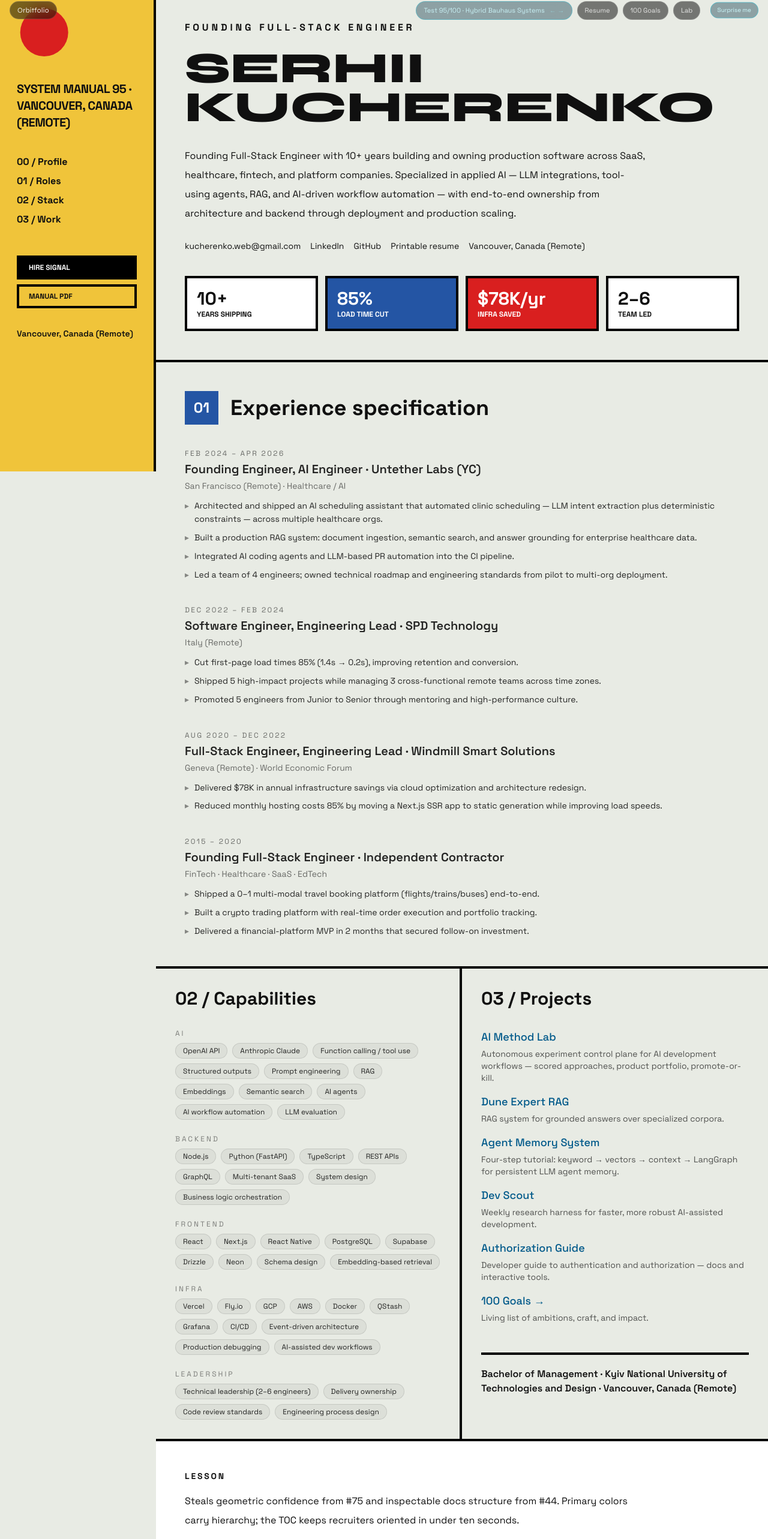
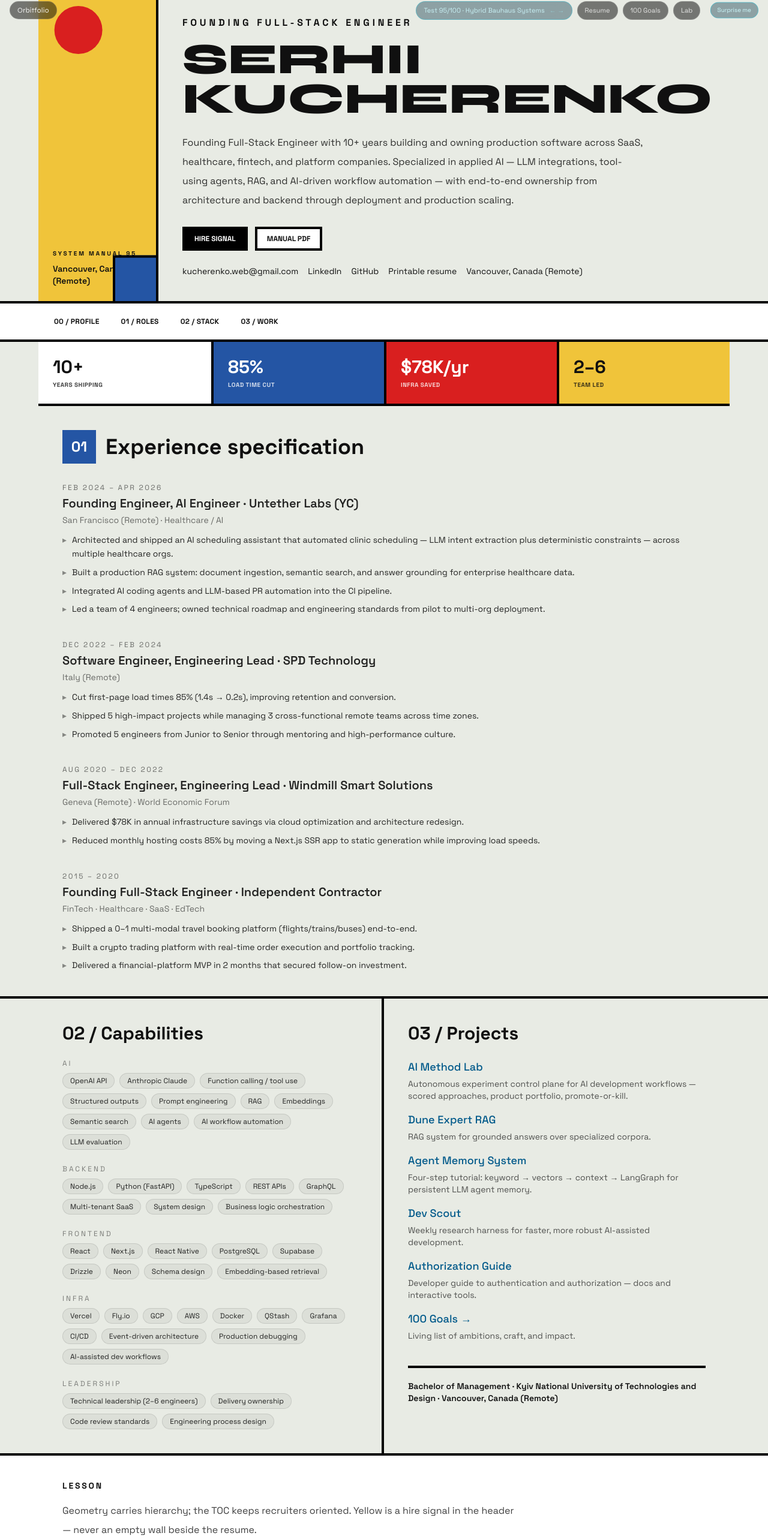
Before and after one commit to serhii-kucherenko/orbitfolio, a Next.js app: page / in a window 1280 px wide. Shown: the part 14-2580 px from the top of the page at 60% size. Built offline with nearby package versions, Linux system fonts and the light colour scheme.

Commit message:
Fixed the broken yellow sidebar on the Bauhaus homepage
Yellow now stays a header accent instead of an empty wall next to the resume.

```diff
--- a/src/variants/V95HybridBauhausSystems.tsx
+++ b/src/variants/V95HybridBauhausSystems.tsx
@@ -18,28 +18,35 @@ export function Variant() {
 
   return (
     <SmoothScroll>
-      <main className="min-h-screen bg-[#e8ebe4] text-[#101010] overflow-x-hidden">
-      <div className="grid min-h-screen lg:grid-cols-[260px_1fr]">
-        <aside className="border-b-4 border-black bg-[#f0c43a] p-7 lg:sticky lg:top-0 lg:h-screen lg:border-b-0 lg:border-r-4">
+      <main className="min-h-screen overflow-x-hidden bg-[#e8ebe4] text-[#101010]">
+        <header className="border-b-4 border-black">
+          <div className="mx-auto grid max-w-6xl lg:grid-cols-[200px_1fr]">
+            <div className="relative flex min-h-[200px] flex-col justify-between overflow-hidden border-b-4 border-black bg-[#f0c43a] p-6 lg:min-h-0 lg:border-b-0 lg:border-r-4">
               <motion.div
                 aria-hidden
-            className="size-20 rounded-full bg-[#d91f1f]"
-            animate={reduce ? undefined : { x: [0, 28, 0] }}
+                className="size-16 rounded-full bg-[#d91f1f] sm:size-20"
+                animate={reduce ? undefined : { x: [0, 18, 0] }}
                 transition={{ duration: 5, repeat: Infinity, ease: "easeInOut" }}
               />
-          <h2 className="mt-10 text-xl font-black uppercase tracking-tight">System manual 95 · {cv.location}</h2>
-          <nav className="mt-10 space-y-2 font-bold">
-            {toc.map((item) => (
-              <a
-                key={item.id}
-                href={`#${item.id}`}
-                className="block hover:underline focus-visible:outline focus-visible:outline-2 focus-visible:outline-offset-2 focus-visible:outline-black"
-              >
-                {item.label}
-              </a>
-            ))}
-          </nav>
-          <div className="mt-12 flex flex-col gap-2">
+              <div>
+                <p className="mt-8 text-[10px] font-black uppercase tracking-[0.28em]">System manual 95</p>
+                <p className="mt-2 text-sm font-semibold">{cv.location}</p>
+              </div>
+              <motion.div
+                aria-hidden
+                className="absolute -bottom-6 -right-6 size-24 border-4 border-black bg-[#2455a4]"
+                animate={reduce ? undefined : { y: [0, -10, 0] }}
+                transition={{ duration: 3.2, repeat: Infinity, ease: "easeInOut" }}
+              />
+            </div>
+
+            <div id="profile" className="scroll-mt-24 p-6 sm:p-10">
+              <p className="font-bold uppercase tracking-[0.3em]">{cv.title}</p>
+              <h1 className="mt-4 font-[family-name:var(--font-display)] text-4xl font-black uppercase leading-[0.92] sm:text-6xl lg:text-7xl">
+                {cv.name}
+              </h1>
+              <p className="mt-6 max-w-3xl text-base leading-8 text-black/80">{cv.summary}</p>
+              <div className="mt-7 flex flex-wrap gap-3">
                 <a
                   href={`mailto:${cv.email}`}
                   className="inline-block border-4 border-black bg-black px-4 py-2 text-xs font-black uppercase text-white focus-visible:outline focus-visible:outline-2 focus-visible:outline-offset-2 focus-visible:outline-black"
@@ -48,61 +55,83 @@ export function Variant() {
                 </a>
                 <a
                   href="/resume"
-              className="inline-block border-4 border-black px-4 py-2 text-xs font-black uppercase focus-visible:outline focus-visible:outline-2 focus-visible:outline-offset-2 focus-visible:outline-black"
+                  className="inline-block border-4 border-black bg-white px-4 py-2 text-xs font-black uppercase focus-visible:outline focus-visible:outline-2 focus-visible:outline-offset-2 focus-visible:outline-black"
                 >
                   Manual PDF
                 </a>
               </div>
-          <p className="mt-8 text-sm font-semibold">{cv.location}</p>
-        </aside>
+              <ContactRow className="mt-6" />
+            </div>
+          </div>
 
-        <div>
-          <header id="profile" className="scroll-mt-4 border-b-4 border-black p-8 md:p-12">
-            <p className="font-bold uppercase tracking-[0.3em]">{cv.title}</p>
-            <h1 className="mt-6 font-[family-name:var(--font-display)] text-5xl font-black uppercase leading-[0.9] sm:text-7xl">
-              {cv.name}
-            </h1>
-            <p className="mt-8 max-w-3xl text-base leading-8">{cv.summary}</p>
-            <ContactRow className="mt-7" />
-            <div className="mt-10 grid grid-cols-2 gap-3 sm:grid-cols-4">
+          <nav className="border-t-4 border-black bg-white">
+            <div className="mx-auto flex max-w-6xl flex-wrap gap-1 p-2 sm:gap-2 sm:p-3">
+              {toc.map((item) => (
+                <a
+                  key={item.id}
+                  href={`#${item.id}`}
+                  className="border-2 border-transparent px-3 py-2 text-xs font-black uppercase tracking-wide hover:border-black hover:bg-[#f0c43a] focus-visible:outline focus-visible:outline-2 focus-visible:outline-offset-2 focus-visible:outline-black"
+                >
+                  {item.label}
+                </a>
+              ))}
+            </div>
+          </nav>
+        </header>
+
+        <section className="mx-auto grid max-w-6xl grid-cols-2 gap-0 border-b-4 border-black sm:grid-cols-4">
           {cv.highlights.map((h, i) => {
-                const fills = ["bg-white", "bg-[#2455a4] text-white", "bg-[#d91f1f] text-white", "bg-white"];
+            const fills = ["bg-white", "bg-[#2455a4] text-white", "bg-[#d91f1f] text-white", "bg-[#f0c43a]"];
             return (
-                  <div key={h.label} className={`border-4 border-black p-4 ${fills[i]}`}>
+              <motion.div
+                key={h.label}
+                initial={reduce ? false : { opacity: 0, y: 10 }}
+                whileInView={{ opacity: 1, y: 0 }}
+                viewport={{ once: true }}
+                transition={{ delay: reduce ? 0 : i * 0.05 }}
+                className={`border-black p-5 sm:p-6 ${fills[i]} ${i % 2 === 1 ? "border-l-4" : ""} ${i > 1 ? "border-t-4 sm:border-t-0" : ""} ${i === 2 ? "sm:border-l-4" : ""} ${i === 3 ? "border-l-4" : ""}`}
+              >
                 <p className="text-3xl font-black">{h.value}</p>
-                    <p className="text-xs font-bold uppercase">{h.label}</p>
-                  </div>
+                <p className="mt-1 text-[10px] font-bold uppercase tracking-wider opacity-80">{h.label}</p>
+              </motion.div>
             );
           })}
-            </div>
-          </header>
+        </section>
 
-          <section id="roles" className="scroll-mt-4 border-b-4 border-black p-8 md:p-12">
-            <div className="mb-10 flex items-center gap-5">
-              <span className="grid size-14 place-items-center bg-[#2455a4] text-2xl font-black text-white">01</span>
-              <h2 className="text-3xl font-black sm:text-4xl">Experience specification</h2>
+        <section id="roles" className="scroll-mt-24 border-b-4 border-black">
+          <div className="mx-auto max-w-6xl p-6 sm:p-10">
+            <div className="mb-8 flex items-center gap-4">
+              <span className="grid size-12 place-items-center bg-[#2455a4] text-xl font-black text-white sm:size-14 sm:text-2xl">
+                01
+              </span>
+              <h2 className="text-2xl font-black sm:text-4xl">Experience specification</h2>
             </div>
             <ExperienceList tone="light" />
+          </div>
         </section>
 
-          <section className="grid md:grid-cols-2">
-            <div id="stack" className="scroll-mt-4 border-b-4 border-black p-8 md:border-b-0 md:border-r-4">
-              <h2 className="mb-8 text-2xl font-black sm:text-3xl">02 / Capabilities</h2>
+        <section className="border-b-4 border-black">
+          <div className="mx-auto grid max-w-6xl md:grid-cols-2">
+            <div id="stack" className="scroll-mt-24 border-b-4 border-black p-6 sm:p-10 md:border-b-0 md:border-r-4">
+              <h2 className="mb-6 text-2xl font-black sm:text-3xl">02 / Capabilities</h2>
               <SkillsCloud tone="light" />
             </div>
-            <div id="work" className="scroll-mt-4 p-8">
-              <h2 className="mb-8 text-2xl font-black sm:text-3xl">03 / Projects</h2>
+            <div id="work" className="scroll-mt-24 p-6 sm:p-10">
+              <h2 className="mb-6 text-2xl font-black sm:text-3xl">03 / Projects</h2>
               <ProjectLinks tone="light" />
-              <p className="mt-12 border-t-4 border-black pt-5 font-semibold">
+              <p className="mt-10 border-t-4 border-black pt-5 text-sm font-semibold">
                 {cv.education.degree} · {cv.education.school} · {cv.location}
               </p>
             </div>
+          </div>
         </section>
-          <section className="border-t-4 border-black bg-white p-8 md:p-12">
+
+        <section className="border-b-4 border-black bg-white">
+          <div className="mx-auto max-w-6xl p-6 sm:p-10">
             <p className="text-sm font-bold uppercase tracking-[0.2em]">Lesson</p>
-            <p className="mt-4 max-w-3xl text-base leading-8">
-              Steals geometric confidence from #75 and inspectable docs structure from #44. Primary colors
-              carry hierarchy; the TOC keeps recruiters oriented in under ten seconds.
+            <p className="mt-4 max-w-3xl text-base leading-8 text-black/75">
+              Geometry carries hierarchy; the TOC keeps recruiters oriented. Yellow is a hire signal in the
+              header — never an empty wall beside the resume.
             </p>
             <div className="mt-8 flex flex-wrap gap-3">
               <span className="border-4 border-black bg-[#d91f1f] px-4 py-2 text-xs font-black uppercase text-white">
@@ -115,21 +144,14 @@ export function Variant() {
                 Proof
               </span>
             </div>
+          </div>
         </section>
-        </div>
-      </div>
 
-      <footer className="border-t border-black/10 px-6 py-8">
-        <p className="mx-auto max-w-5xl text-sm leading-7 text-black/55">
+        <footer className="px-6 py-8">
+          <p className="mx-auto max-w-6xl text-sm leading-7 text-black/55">
             Bauhaus systems hybrid — geometry classes map to proof, not decoration alone.
           </p>
-        <p className="mx-auto mt-3 max-w-5xl text-sm leading-7 text-black/55">
-          Hybrid ladder craft now means structure, not a motion wrapper around a thin resume.
-        </p>
-        <p className="mx-auto mt-3 max-w-5xl text-sm leading-7 text-black/55">
-          Who, what, and proof stay reachable in under ten seconds after the effects settle.
-        </p>
-        <p className="mx-auto mt-3 max-w-5xl font-[family-name:var(--font-mono)] text-[10px] uppercase tracking-[0.3em] text-black/35">
+          <p className="mx-auto mt-3 max-w-6xl font-[family-name:var(--font-mono)] text-[10px] uppercase tracking-[0.3em] text-black/35">
             Eta · hybrid · craft depth 130
           </p>
         </footer>
```
Lines whose indentation alone changed are shown as unchanged.
